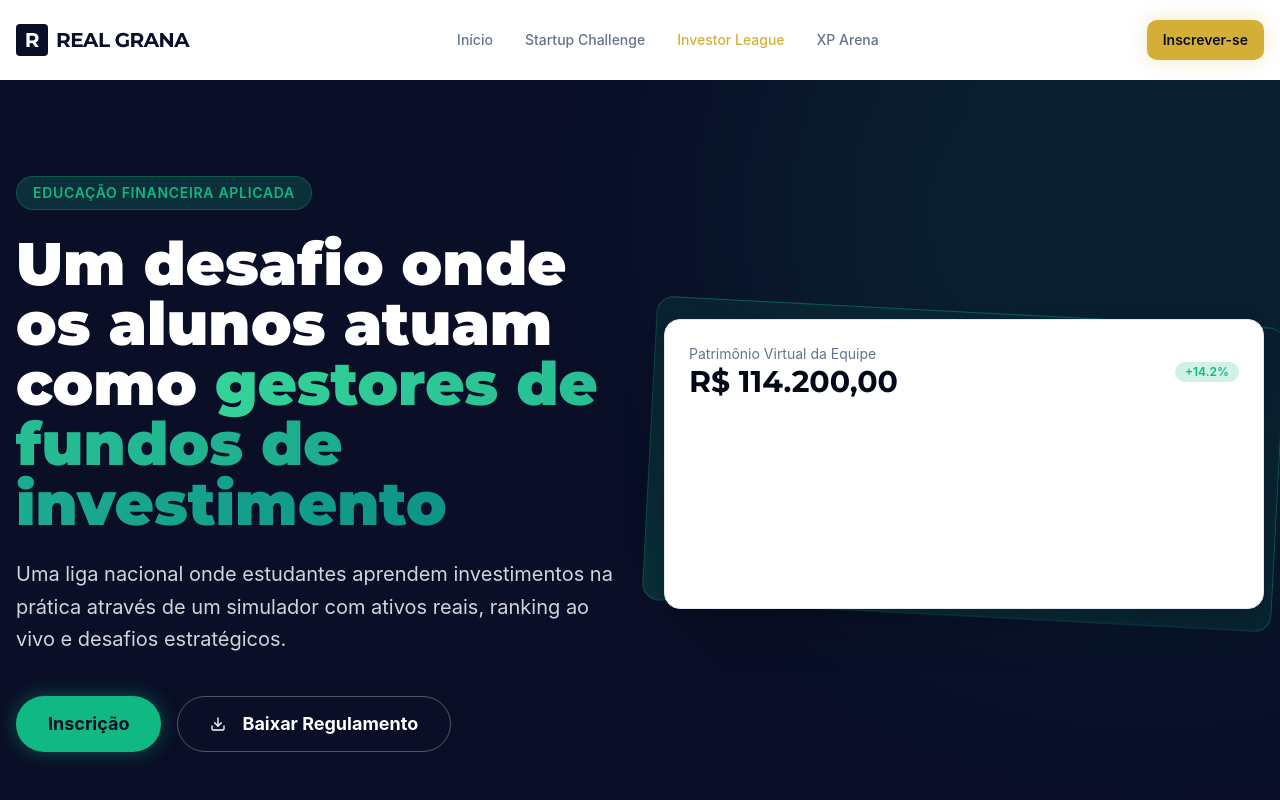
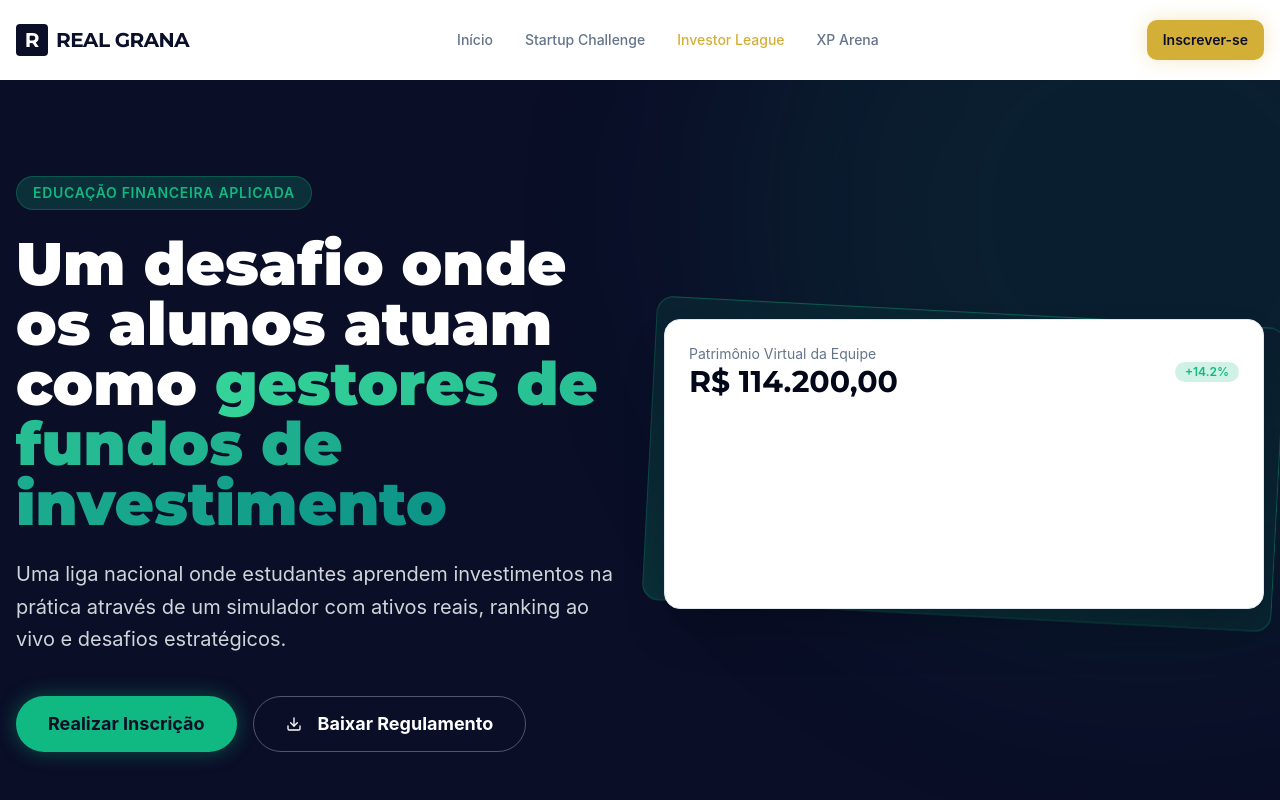
Before and after one commit to pdambr97/desafios-real-grana, a React (Vite) app: page /investor-league in a window 1280 px wide. Shown: the top 800 px of the page. Built offline with nearby package versions, Linux system fonts and the light colour scheme.

Commit message:
Refactor: Update registration button text to "Realizar Inscrição"

```diff
--- a/src/pages/Index.tsx
+++ b/src/pages/Index.tsx
@@ -93,7 +93,7 @@ export default function Index() {
                 size="lg"
                 className="w-full sm:w-auto bg-gold text-navy hover:bg-gold/90 font-bold text-lg h-14 px-8 transition-transform hover:scale-105"
               >
-                Inscrição
+                Realizar Inscrição
               </Button>
               <Button
                 onClick={() => openModal('student')}
--- a/src/pages/InvestorLeague.tsx
+++ b/src/pages/InvestorLeague.tsx
@@ -76,7 +76,7 @@ export default function InvestorLeague() {
                 size="lg"
                 className="bg-investor hover:bg-investor/90 text-navy h-14 px-8 text-lg rounded-full font-bold shadow-[0_0_20px_rgba(16,185,129,0.4)] hover:scale-105 transition-all w-full sm:w-auto"
               >
-                Inscrição
+                Realizar Inscrição
               </Button>
               <Button
                 variant="outline"
--- a/src/pages/StartupChallenge.tsx
+++ b/src/pages/StartupChallenge.tsx
@@ -100,7 +100,7 @@ export default function StartupChallenge() {
               size="lg"
               className="w-full sm:w-auto bg-startup hover:bg-startup/90 text-white h-14 px-8 text-lg rounded-full font-bold shadow-[0_0_20px_rgba(124,58,237,0.4)] hover:scale-105 transition-all"
             >
-              Inscrição
+              Realizar Inscrição
             </Button>
             <Button
               variant="outline"
--- a/src/pages/XpArena.tsx
+++ b/src/pages/XpArena.tsx
@@ -78,7 +78,7 @@ export default function XpArena() {
               size="lg"
               className="bg-xp hover:bg-xp/90 text-white h-14 px-8 text-lg rounded-none font-bold uppercase tracking-wider skew-x-[-10deg] shadow-[0_0_20px_rgba(249,115,22,0.4)] hover:scale-105 transition-all"
             >
-              <span className="skew-x-[10deg]">Inscrição</span>
+              <span className="skew-x-[10deg]">Realizar Inscrição</span>
             </Button>
             <Button
               variant="outline"
```
Also changed, not shown: .skip.config.json.
